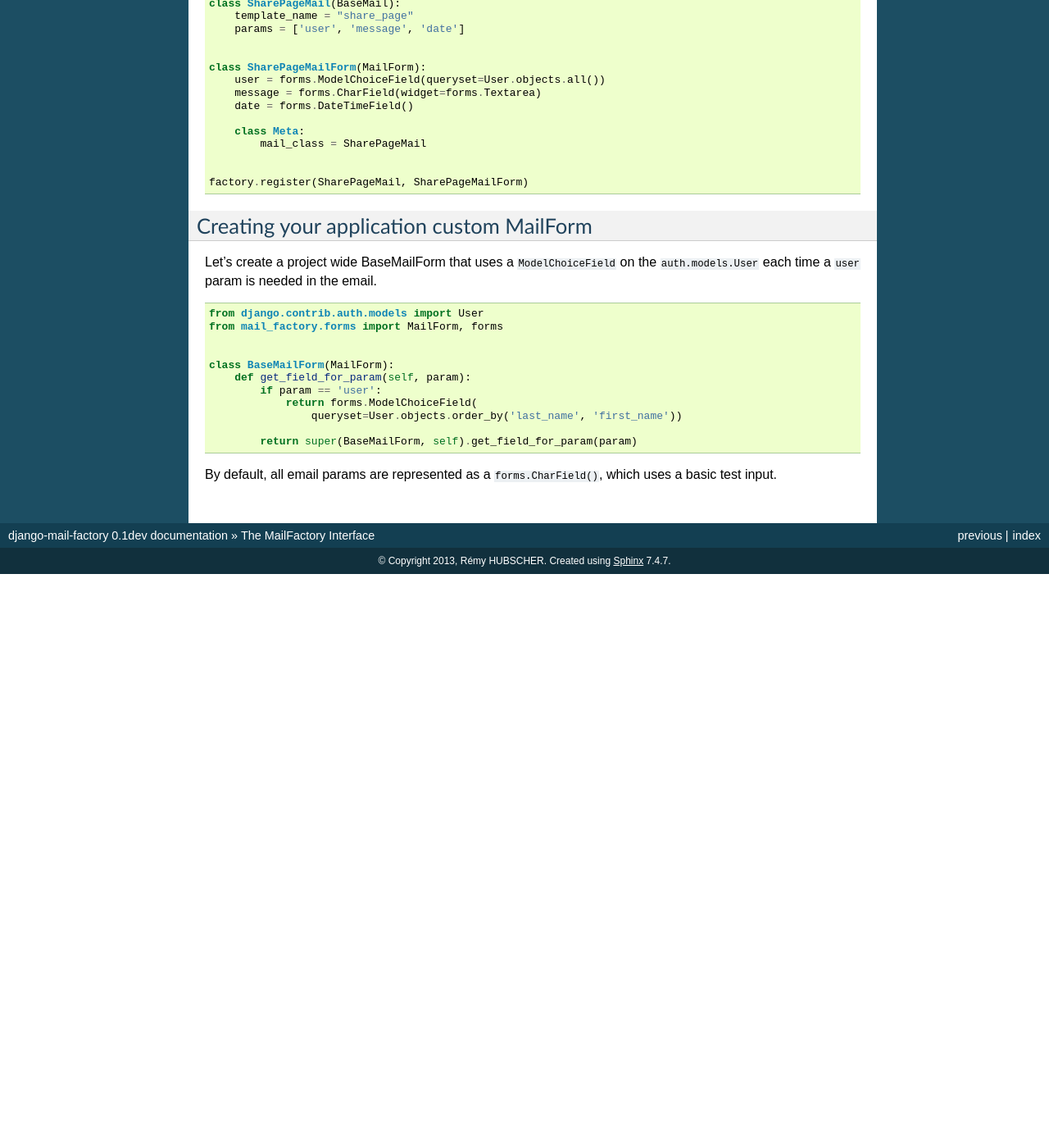
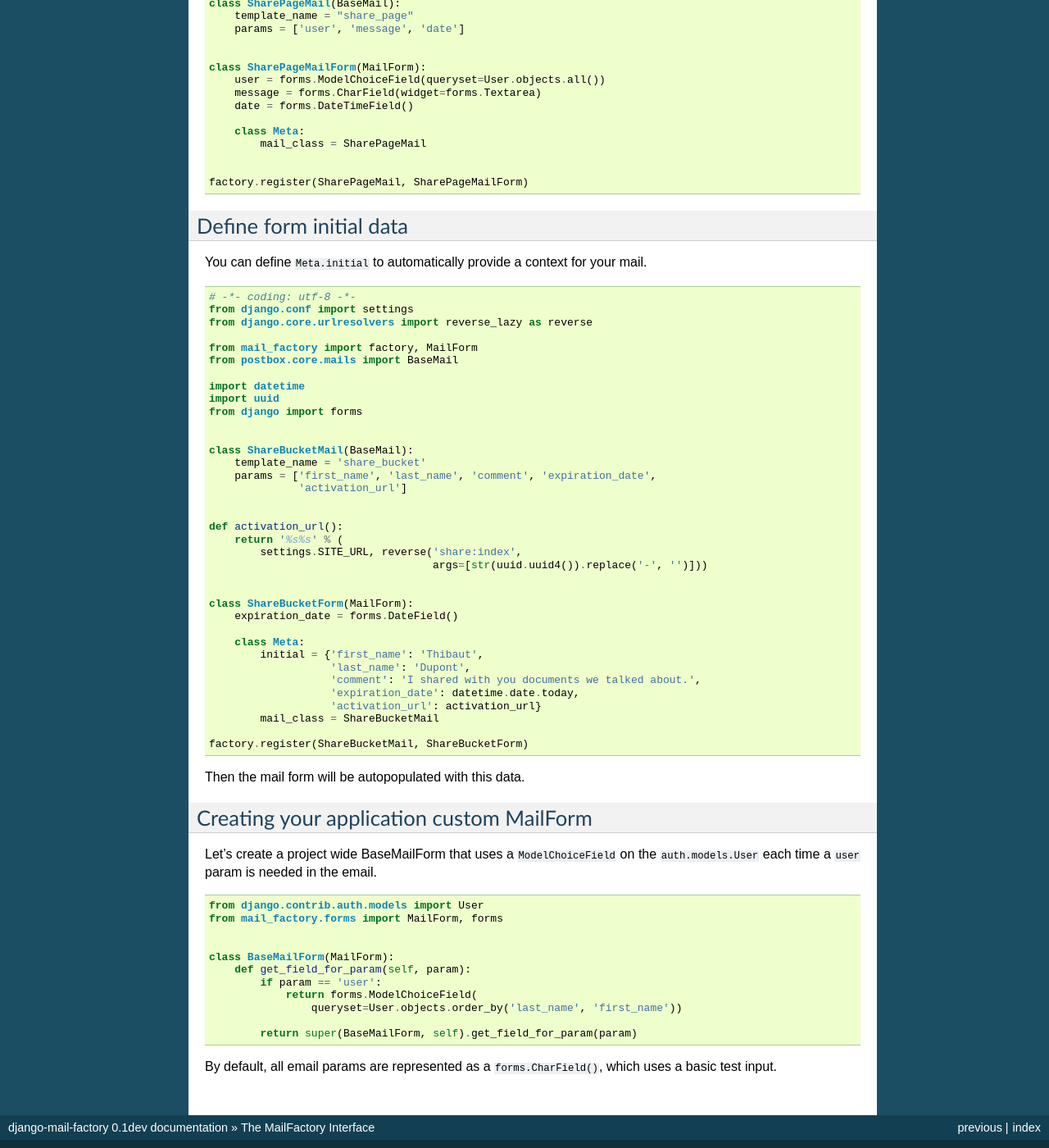
Before and after one commit to peopledoc/django-mail-factory, a Sphinx documentation site: the page built from docs/source/interface.rst, in a window 1280 px wide and 1400 px high, scrolled down 1116 px. Shown: the whole window at 82% size. Built offline with Sphinx 7.4.7, drawn with Linux system fonts in a browser that asks for light colours; before the commit the page ends 1816 px from its top, so only the background shows below that; some of the changed text lies outside the part shown.

Commit message:
#1 - Add initial data documentation

```diff
--- a/docs/source/interface.rst
+++ b/docs/source/interface.rst
@@ -90,6 +90,54 @@ Let's say we have a *share this page* email, with a custom message:
     factory.register(SharePageMail, SharePageMailForm)
 
 
+Define form initial data
+========================
+
+You can define ``Meta.initial`` to automatically provide a context for
+your mail.
+
+.. code-block:: python
+
+    # -*- coding: utf-8 -*-
+    from django.conf import settings
+    from django.core.urlresolvers import reverse_lazy as reverse
+
+    from mail_factory import factory, MailForm
+    from postbox.core.mails import BaseMail
+
+    import datetime
+    import uuid
+    from django import forms
+
+
+    class ShareBucketMail(BaseMail):
+        template_name = 'share_bucket'
+        params = ['first_name', 'last_name', 'comment', 'expiration_date',
+                  'activation_url']
+
+
+    def activation_url():
+        return '%s%s' % (
+            settings.SITE_URL, reverse('share:index',
+                                       args=[str(uuid.uuid4()).replace('-', '')]))
+
+
+    class ShareBucketForm(MailForm):
+        expiration_date = forms.DateField()
+
+        class Meta:
+            initial = {'first_name': 'Thibaut',
+                       'last_name': 'Dupont',
+                       'comment': 'I shared with you documents we talked about.',
+                       'expiration_date': datetime.date.today,
+                       'activation_url': activation_url}
+            mail_class = ShareBucketMail
+
+    factory.register(ShareBucketMail, ShareBucketForm)
+
+Then the mail form will be autopopulated with this data.
+
+
 Creating your application custom MailForm
 =========================================
 
```
